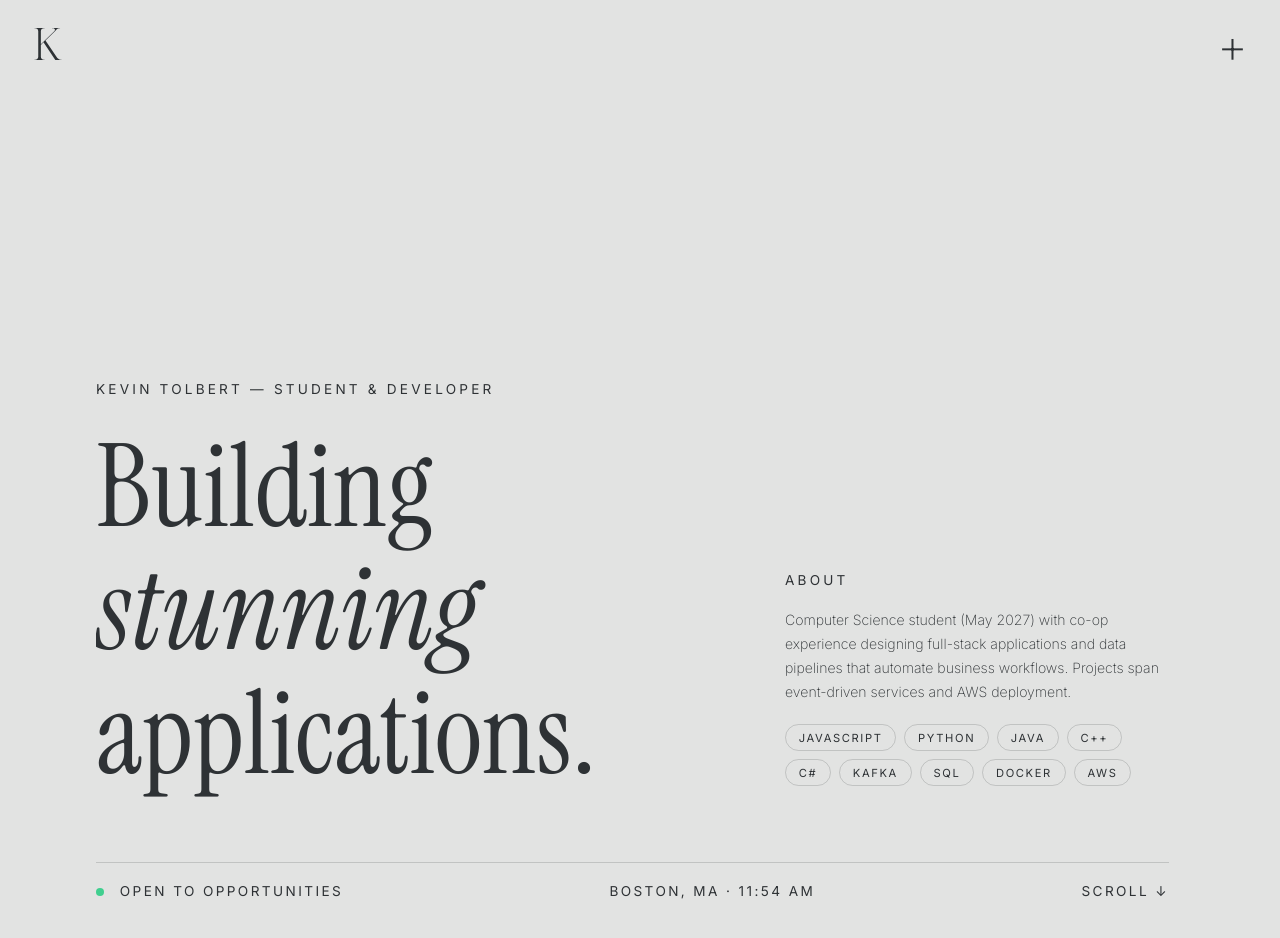
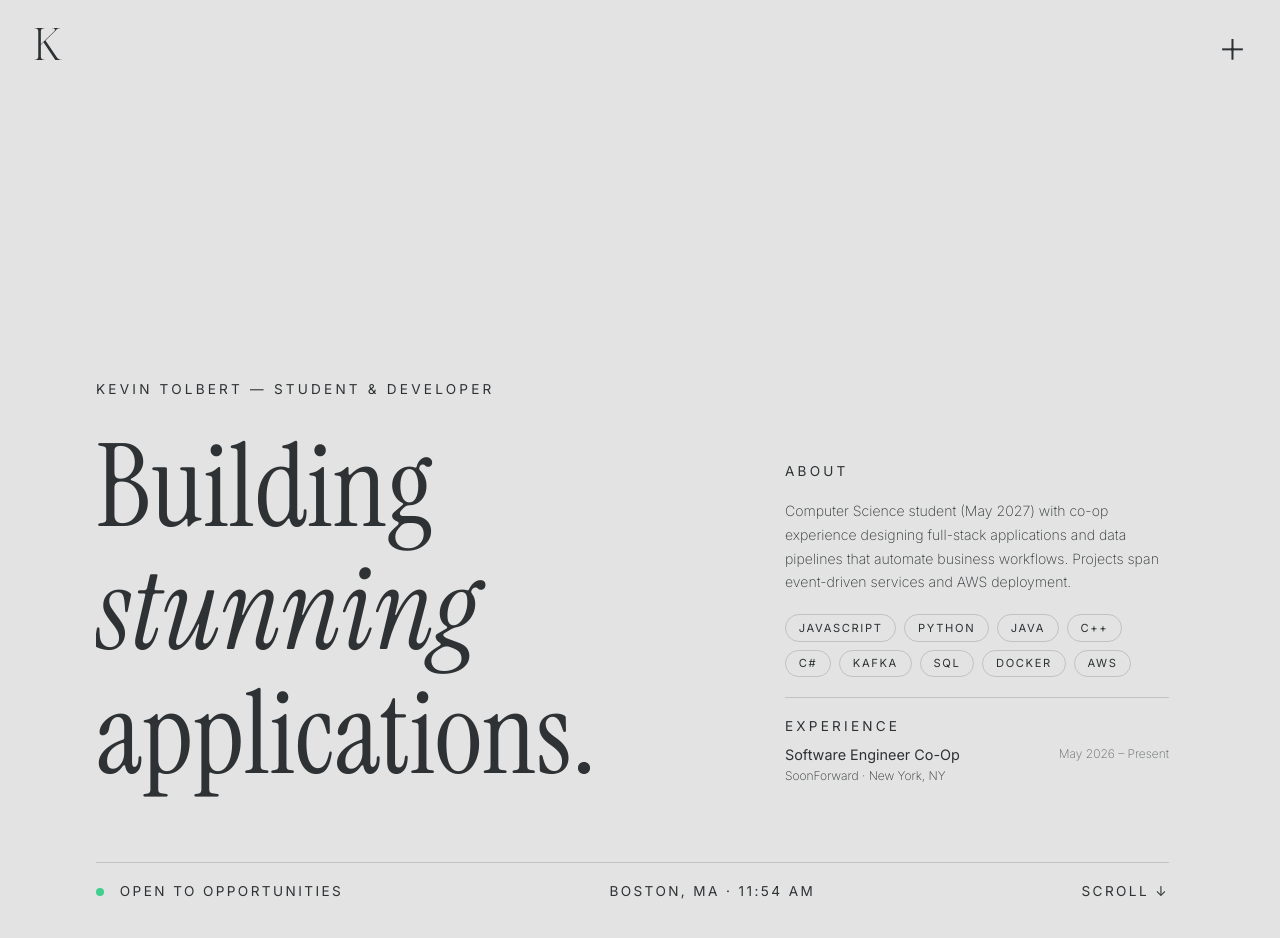
Before and after one commit to asinthelol/portfolio, a React (Vite) app: page / in a window 1280 px wide. Shown: the top 938 px of the page. Built offline with nearby package versions, Linux system fonts and the light colour scheme; a web font is replaced by a local one.

Commit message:
Added experience

```diff
--- a/src/components/intro/Introduction.tsx
+++ b/src/components/intro/Introduction.tsx
@@ -54,6 +54,17 @@ export default function Introduction() {
               <li key={skill}>{skill}</li>
             ))}
           </ul>
+
+          <div className={styles.experience} style={delay(6)}>
+            <span className={styles.label}>Experience</span>
+            <div className={styles.role}>
+              <div>
+                <h3>Software Engineer Co-Op</h3>
+                <p>SoonForward &middot; New York, NY</p>
+              </div>
+              <time>May 2026 &ndash; Present</time>
+            </div>
+          </div>
         </aside>
       </div>
 
--- a/src/components/intro/introduction.module.scss
+++ b/src/components/intro/introduction.module.scss
@@ -102,6 +102,32 @@ $line-color: rgba($text-color, 0.18);
       letter-spacing: 0.1rem;
       text-transform: uppercase;
     }
+
+    .experience {
+      @include flex(flex-start, stretch, column);
+      gap: 0.75rem;
+      width: 100%;
+      padding-top: 1.25rem;
+      border-top: 1px solid $line-color;
+
+      .role {
+        @include flex(space-between, flex-start, row);
+        gap: 1rem;
+
+        h3 {
+          font-size: 0.9rem;
+          font-weight: 400;
+        }
+
+        p, time {
+          font-size: 0.75rem;
+          font-weight: 200;
+        }
+
+        p { margin-top: 0.2rem; }
+        time { white-space: nowrap; opacity: 0.7; }
+      }
+    }
   }
 
   .meta {
@@ -171,6 +197,8 @@ $line-color: rgba($text-color, 0.18);
 
       p { font-size: 0.85rem; line-height: 1.6; }
       li { padding: 0.25rem 0.65rem; font-size: 0.62rem; }
+
+      .experience { padding-top: 0.9rem; gap: 0.5rem; }
     }
 
     .meta {
```
